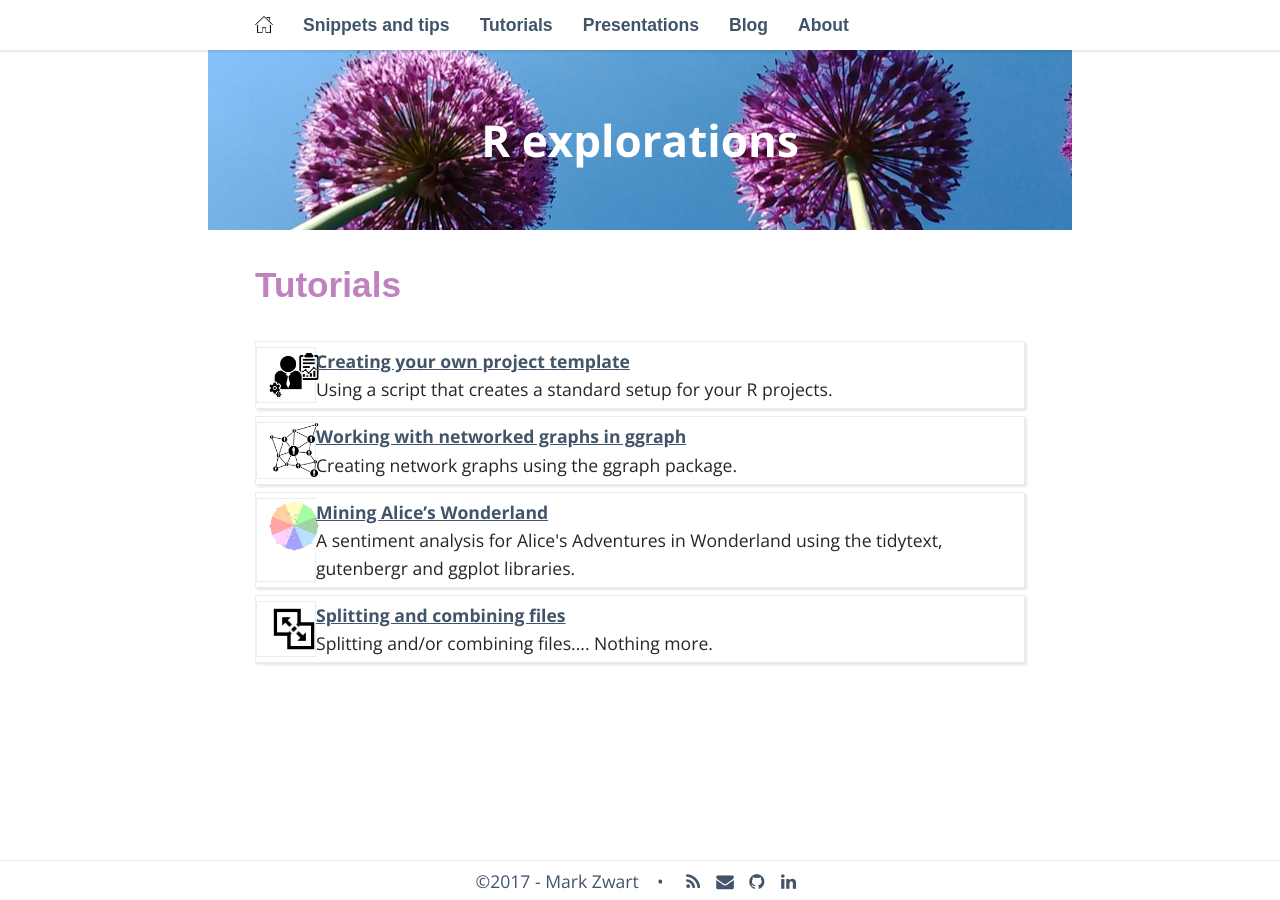
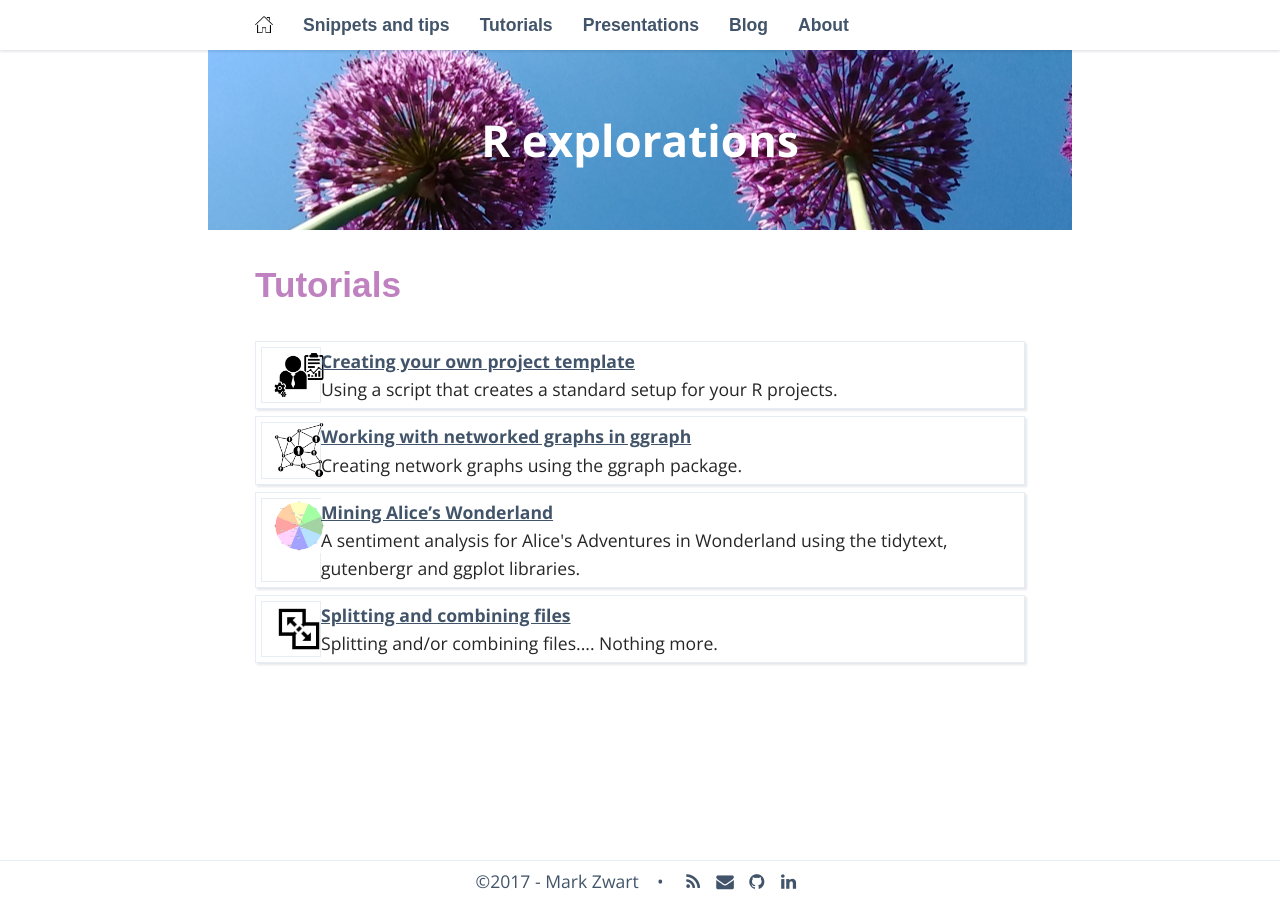
Before and after one commit to mark-me/mark-me.github.io, a Jekyll site: the page built from _pages/02-tutorials.md, in a window 1280 px wide. Built offline with Jekyll 4.4.1, drawn with Linux system fonts in a browser that asks for light colours; nearby versions of some CDN libraries; some web fonts are replaced; comment, search, counter and statistics services are not loaded.

Commit message:
Changing snippet index

```diff
--- a/_sass/_layout.scss
+++ b/_sass/_layout.scss
@@ -106,7 +106,7 @@ blogtext{
   flex-direction: row;
   border: 1px solid $light;
   box-shadow: 2px 2px 2px RGBA(4, 25, 54, .1);
-  padding: 5px 0px;
+  padding: 5px 5px;
   margin-top: 7px;
 }
 .index_item_left {
```
